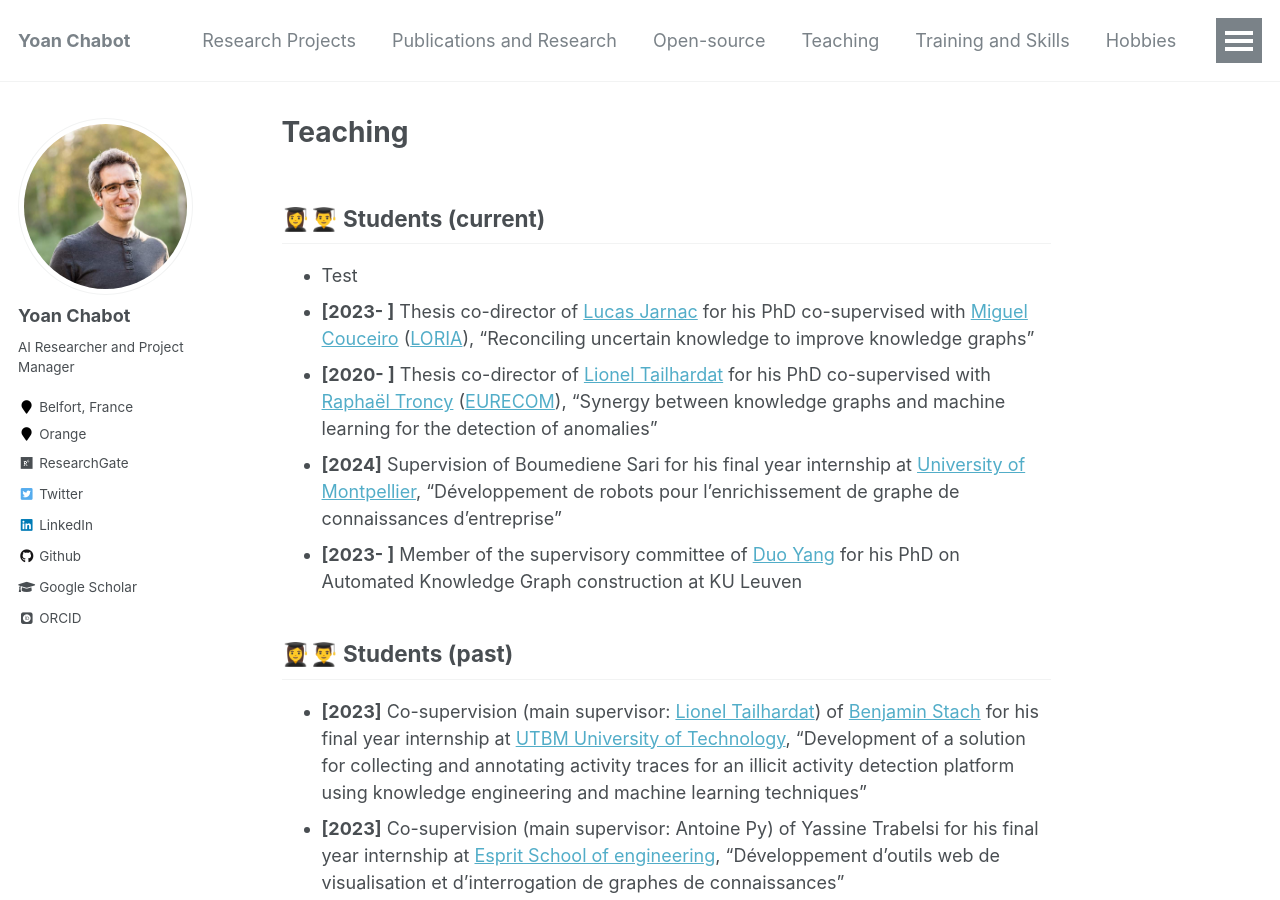
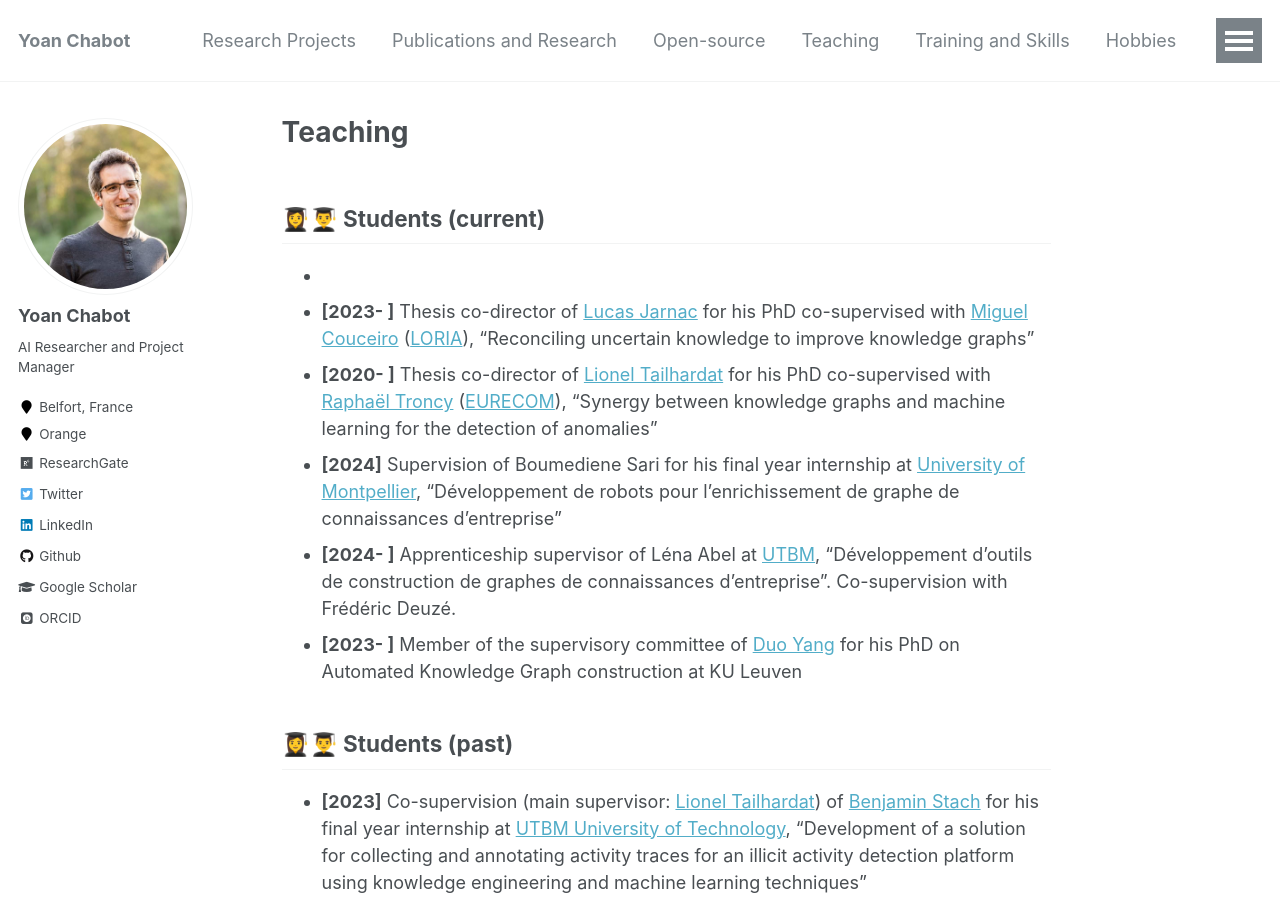
Before and after one commit to yoanchabot/yoanchabot.github.io, a Jekyll site: the page built from _pages/teaching.md, in a window 1280 px wide and 900 px high. Built offline with Jekyll 4.4.1, drawn with Linux system fonts in a browser that asks for light colours; some web fonts are replaced.

Commit message:
Update teaching

```diff
--- a/_pages/teaching.md
+++ b/_pages/teaching.md
@@ -5,14 +5,15 @@ author_profile: true
 ---
 
 ## 👩‍🎓👨‍🎓 Students (current)
-* Test
+*
 * **[2023- ]** Thesis co-director of [Lucas Jarnac]([https://genears.github.io/](https://scholar.google.com/citations?user=O24FhxkAAAAJ&hl=fr)) for his PhD co-supervised with [Miguel Couceiro]([https://www.eurecom.fr/~troncy/](https://members.loria.fr/mcouceiro/)) ([LORIA]([http://www.eurecom.fr](https://www.loria.fr/en/))), "Reconciling uncertain knowledge to improve knowledge graphs"
 * **[2020- ]** Thesis co-director of [Lionel Tailhardat](https://genears.github.io/) for his PhD co-supervised with [Raphaël Troncy](https://www.eurecom.fr/~troncy/) ([EURECOM](http://www.eurecom.fr)), "Synergy between knowledge graphs and machine learning for the detection of anomalies"
 * **[2024]** Supervision of Boumediene Sari for his final year internship at [University of Montpellier](https://www.umontpellier.fr/), "Développement de robots pour l'enrichissement de graphe de connaissances d'entreprise"
+* **[2024- ]** Apprenticeship supervisor of Léna Abel at [UTBM](https://www.utbm.fr/), "Développement d’outils de construction de graphes de connaissances d’entreprise". Co-supervision with Frédéric Deuzé.
 * **[2023- ]** Member of the supervisory committee of [Duo Yang](https://www.kuleuven.be/wieiswie/en/person/00162181) for his PhD on Automated Knowledge Graph construction at KU Leuven
 
 ## 👩‍🎓👨‍🎓 Students (past)
-* **[2023]** Co-supervision (main supervisor: [Lionel Tailhardat](https://genears.github.io/)) of [Benjamin Stach](https://benjaminstach.com/) for his final year internship at [UTBM University of Technology](http://www.univ-fcomte.fr/), "Development of a solution for collecting and annotating activity traces for an illicit activity detection platform using knowledge engineering and machine learning techniques"
+* **[2023]** Co-supervision (main supervisor: [Lionel Tailhardat](https://genears.github.io/)) of [Benjamin Stach](https://benjaminstach.com/) for his final year internship at [UTBM University of Technology](https://www.utbm.fr/), "Development of a solution for collecting and annotating activity traces for an illicit activity detection platform using knowledge engineering and machine learning techniques"
 * **[2023]** Co-supervision (main supervisor: Antoine Py) of Yassine Trabelsi for his final year internship at [Esprit School of engineering](https://esprit.tn/), "Développement d'outils web de visualisation et d'interrogation de graphes de connaissances"
 * **[2020-2023]** Thesis co-director of [Jixiong Liu](https://www.yansera.com/) for his PhD co-supervised with [Raphaël Troncy](https://www.eurecom.fr/~troncy/) ([EURECOM](http://www.eurecom.fr)), "Production and valorization of semantic annotation on structured datasets through a recommendation process based on graph embedding techniques"
    Here are the three main contributions of his PhD in few words + links:
```
Also changed, not shown: _pages/publications.md (+1 -1 lines).
